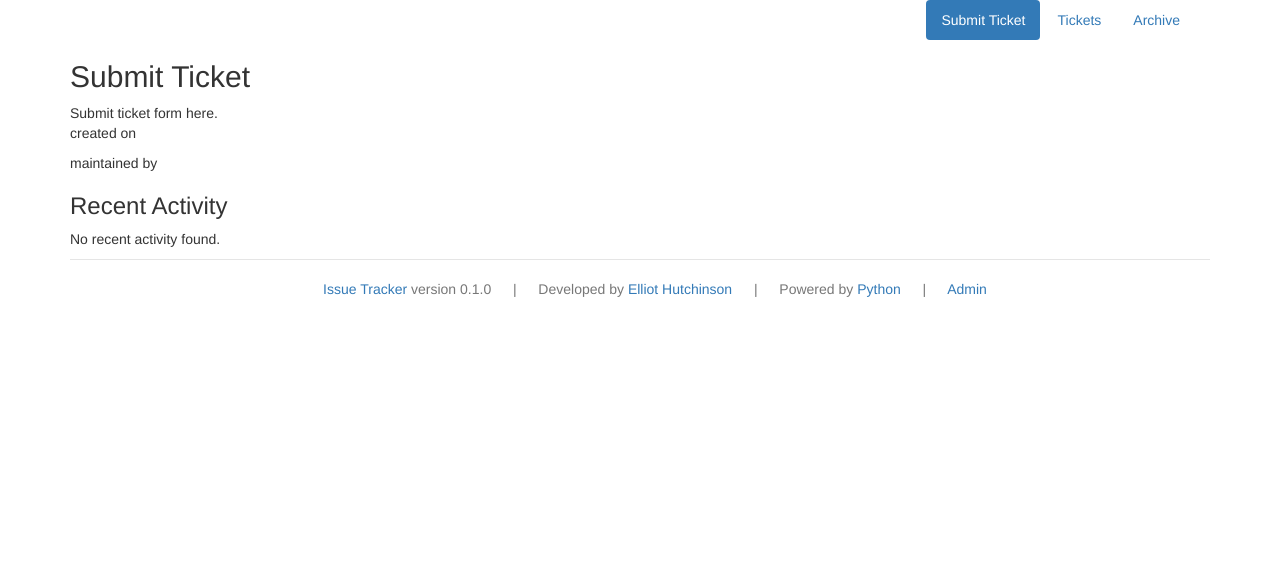
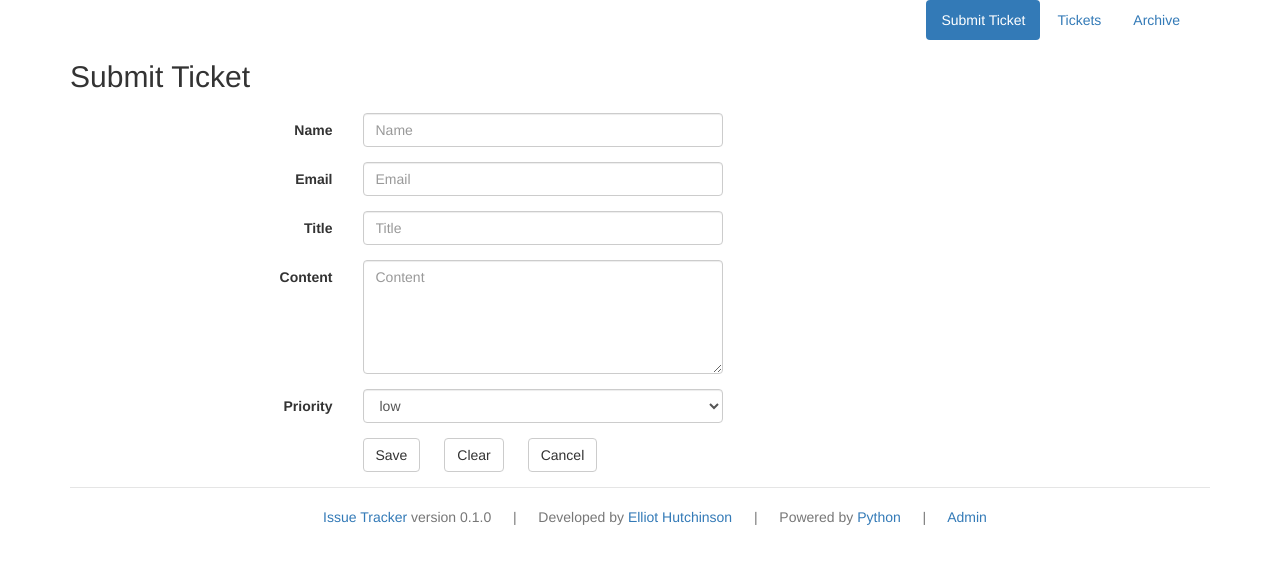
Before and after one commit to postsneakernet/issue-tracker, a Python web app: template issuetracker/templates/submit_ticket.html in a window 1280 px wide. Shown: the part 61-625 px from the top of the page. Run offline with Jinja, Linux system fonts and the light colour scheme; the template is opened without the code that fills it, so the values that code supplies are empty; some libraries are stand-ins or nearby versions.

Commit message:
Add submit ticket form

```diff
--- a/issuetracker/assets/js/custom.js
+++ b/issuetracker/assets/js/custom.js
@@ -17,9 +17,29 @@ var custom = (function () {
         $(id).addClass(className);
     };
 
+    var addTicketValidation = function () {
+        console.log("custom.addTicketValidation was called");
+        $("#submit-ticket-form").validate({
+            rules: {
+                name: "required",
+                email: {
+                    required: true,
+                    email: true
+                },
+                title: "required",
+                content: "required",
+            },
+            submitHandler: function (form) {
+                console.log("you need to submit form here");
+                form.submit();
+            }
+        });
+    };
+
     return {
         setActive: setActive,
         updateActive: updateActive,
-        setClass: setClass
+        setClass: setClass,
+        addTicketValidation: addTicketValidation
     };
 }());
--- a/issuetracker/assets/js/custom.min.js
+++ b/issuetracker/assets/js/custom.min.js
@@ -1,2 +1,2 @@
-/*! issuetracker - v0.1.0 - 2016-04-09 */
-var custom=function(){console.log("custom iife was called");var a=function(a){console.log("custom.setActive was called"),$(a).addClass("active")},b=function(a,b){console.log("custom.updateActive was called"),$(b).removeClass("active"),$(a).addClass("active")},c=function(a,b){console.log("custom.setClass was called"),$(a).addClass(b)};return{setActive:a,updateActive:b,setClass:c}}();
+/*! issuetracker - v0.1.0 - 2016-04-13 */
+var custom=function(){console.log("custom iife was called");var a=function(a){console.log("custom.setActive was called"),$(a).addClass("active")},b=function(a,b){console.log("custom.updateActive was called"),$(b).removeClass("active"),$(a).addClass("active")},c=function(a,b){console.log("custom.setClass was called"),$(a).addClass(b)},d=function(){console.log("custom.addTicketValidation was called"),$("#submit-ticket-form").validate({rules:{name:"required",email:{required:!0,email:!0},title:"required",content:"required"},submitHandler:function(a){console.log("you need to submit form here"),a.submit()}})};return{setActive:a,updateActive:b,setClass:c,addTicketValidation:d}}();
--- a/issuetracker/models.py
+++ b/issuetracker/models.py
@@ -25,7 +25,6 @@ class Maintainer(Base):
 class Project(Base):
     __table__ = Base.metadata.tables['project']
 
-    #maintainer = relationship('Maintainer')
     tickets = relationship("Ticket", backref="project")
 
     def __init__(self, title=None, description=None, maintainer=None):
@@ -61,17 +60,15 @@ class Project(Base):
 class Ticket(Base):
     __table__ = Base.metadata.tables['ticket']
 
-    #project = relationship("Project")
     comments = relationship("Comment", backref="ticket")
 
     def __init__(self, name=None, email=None, title=None, content=None,
-                 current_priority=None, current_status=None, project=None):
+                 current_priority=None, project=None):
         self.name = name
         self.email = email
         self.title = title
         self.content = content
         self.current_priority = current_priority
-        self.current_status = current_status
         self.project = project
 
     def __repr__(self):
--- a/issuetracker/templates/submit_ticket.html
+++ b/issuetracker/templates/submit_ticket.html
@@ -8,11 +8,60 @@ Submit Ticket
 {% endblock %}
 
 {% block content %}
-Submit ticket form here.
-{{ super() }}
+<div>
+<div>
+<h3> </h3>
+<form id="submit-ticket-form" class="form-horizontal" action="{{ url_for('submit_ticket', project_id=project.id) }}" method="post">
+    <div class="form-group">
+        <label class="control-label col-xs-3" for="name">Name</label>
+        <div class="col-xs-4">
+            <input id="name" class="form-control" placeholder="Name" type="text" name="name">
+        </div>
+    </div>
+    <div class="form-group">
+        <label class="control-label col-xs-3" for="email">Email</label>
+        <div class="col-xs-4">
+            <input id="email" class="form-control" placeholder="Email" type="email" name="email">
+        </div>
+    </div>
+    <div class="form-group">
+        <label class="control-label col-xs-3" for="title">Title</label>
+        <div class="col-xs-4">
+            <input id="title" class="form-control" placeholder="Title" type="text" name="title">
+        </div>
+    </div>
+    <div class="form-group">
+        <label class="control-label col-xs-3" for="content">Content</label>
+        <div class="col-xs-4">
+            <textarea id="content" class="form-control" rows=5 placeholder="Content" name="content"></textarea>
+        </div>
+    </div>
+    <div class="form-group">
+        <label class="control-label col-xs-3" for="priority">Priority</label>
+        <div class="col-xs-4">
+            <select class="form-control" id ="priority" name="priority">
+                <option>low</option>
+                <option>medium</option>
+                <option>high</option>
+            </select>
+        </div>
+    </div>
+    <div class="form-group">
+        <div class="col-xs-offset-3 col-xs-4">
+            <button class="btn btn-default" type="submit">Save</button>
+            <span class="half-tab"></span>
+            <button class="btn btn-default" type="button" onclick="$('#submit-ticket-form').trigger('reset')">Clear</button>
+            <span class="half-tab"></span>
+            <a href="{{ url_for('project_detail', project_id=project.id) }}" class="btn btn-default">Cancel</a>
+        </div>
+    </div>
+</form>
+</div>
+</div>
 {% endblock %}
 
 {% block inline %}
 custom.setActive("#submit");
+custom.addTicketValidation();
 {{ super() }}
 {% endblock %}
```
Also changed, not shown: issuetracker/views.py (+23 -14 lines).
